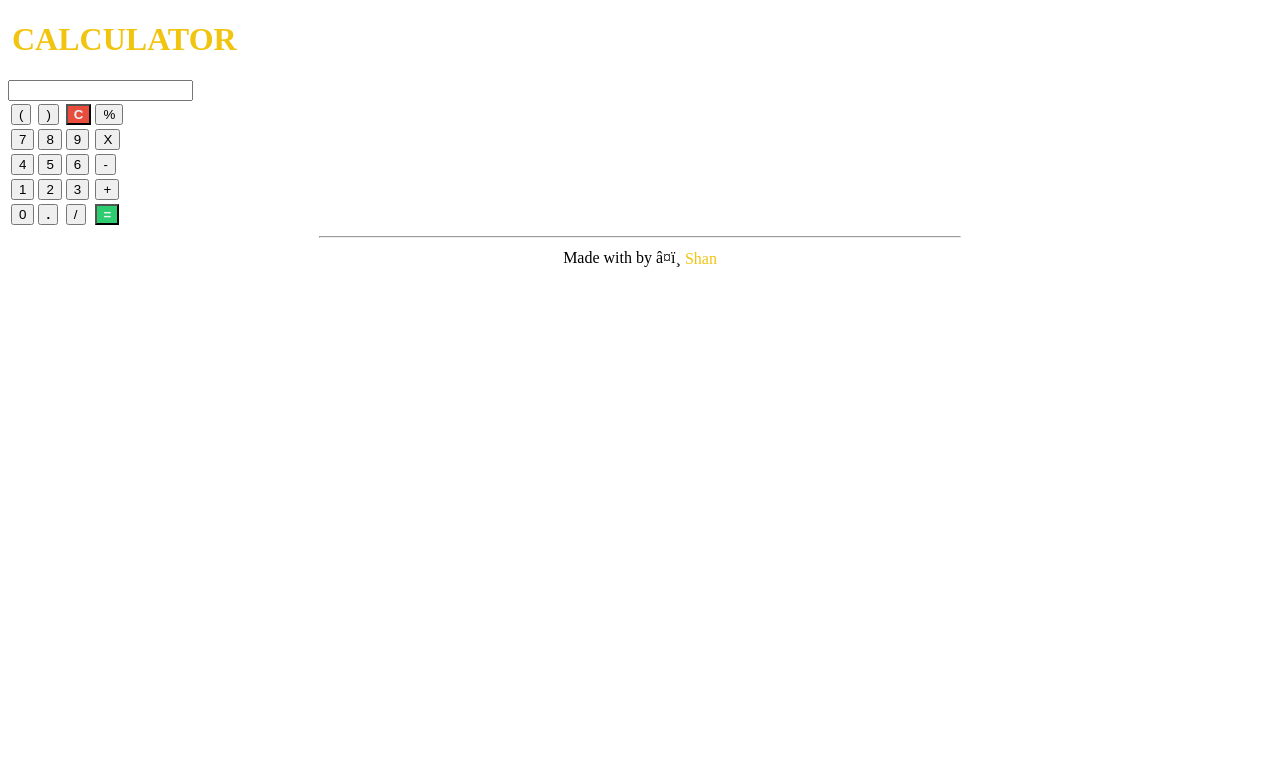
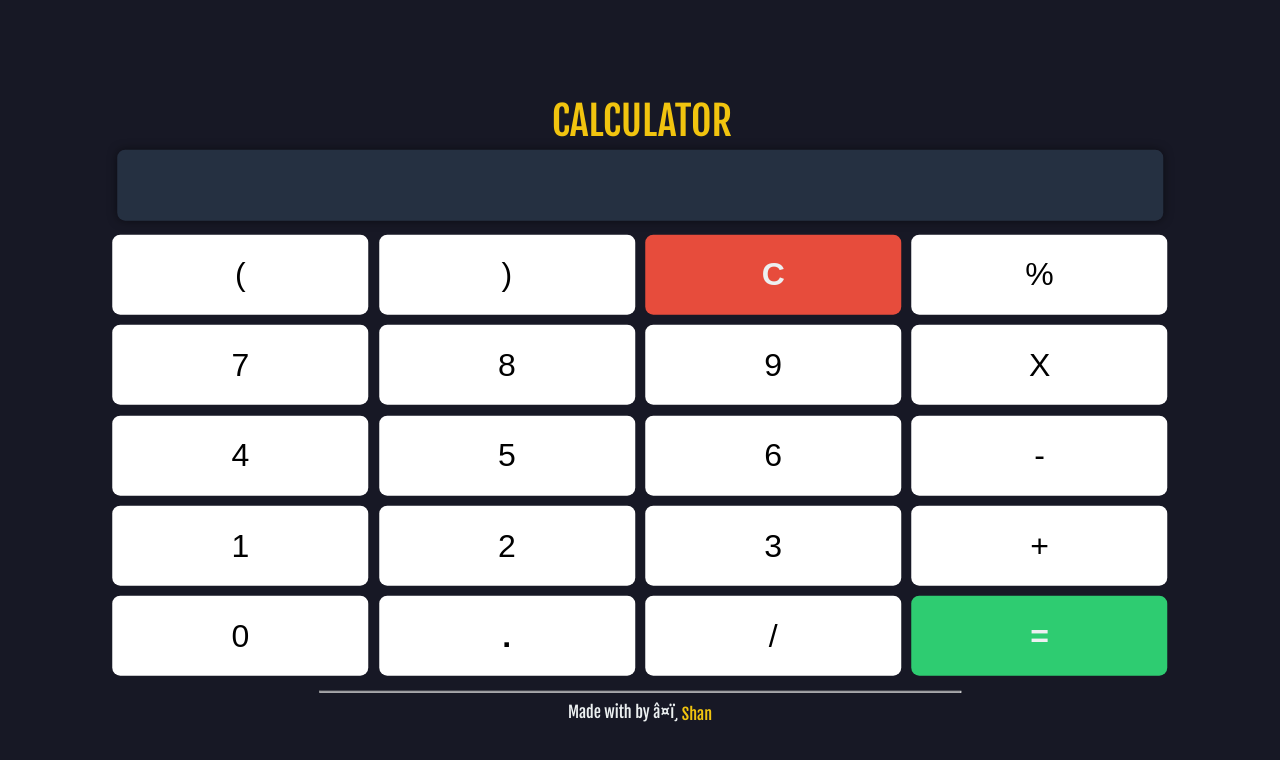
Before and after one commit to shan345/calculator, a plain HTML site: page index.html in a window 1280 px wide. Drawn offline with Linux system fonts and the light colour scheme; the site is published under a folder, as on GitHub Pages, so addresses that start at the root find nothing.

Commit message:
Update index.html

```diff
--- a/index.html
+++ b/index.html
@@ -3,7 +3,7 @@
 
 <head>
 	<title>Calculator by Shan❤️</title>
-	<link rel="stylesheet" href="/css/styles.css">
+	<link rel="stylesheet" href="css/styles.css">
 	<link href="https://fonts.googleapis.com/css?family=Fjalla+One&display=swap" rel="stylesheet">
 	<link rel="icon" href="https://img.icons8.com/color/48/000000/math.png" />
 </head>
@@ -52,7 +52,7 @@
 	</div>
 	</div>
 
-	<script src="/js/calculator.js" charset="utf-8"></script>
+	<script src="js/calculator.js" charset="utf-8"></script>
 </body>
 
 </html>
```
